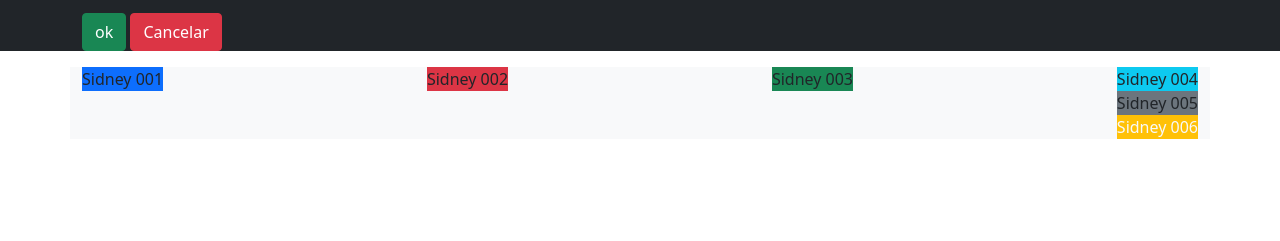
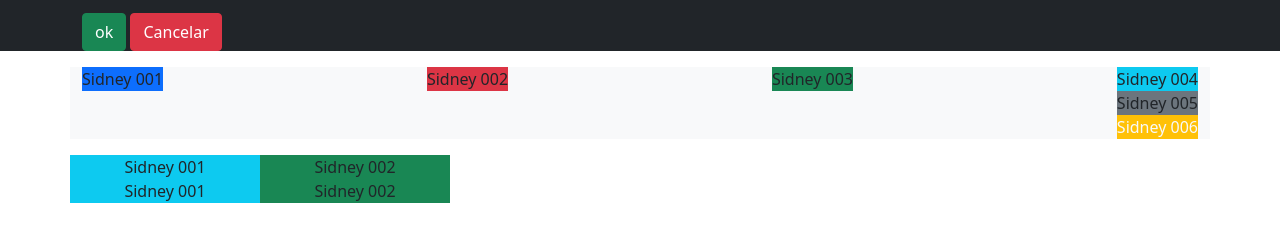
Before and after one commit to sjprog/Projeto-Booststrap, a plain HTML site: page index.html in a window 1280 px wide. Shown: the part 99-340 px from the top of the page. Drawn offline with nearby package versions, Linux system fonts and the light colour scheme.

Commit message:
Update index.html

```diff
--- a/index.html
+++ b/index.html
@@ -53,6 +53,17 @@
     </div>
 
 
+    <div class="container">
+        <div class="row text-center">
+            <div class="bg-info col-2">Sidney 001</div>
+            <div class="bg-success col-2">Sidney 002</div>
+        </div>
+        <div class="row text-center">
+            <div class="bg-info col-2">Sidney 001</div>
+            <div class="bg-success col-2">Sidney 002</div>
+        </div>
+
+    </div>
 
 
 
```
